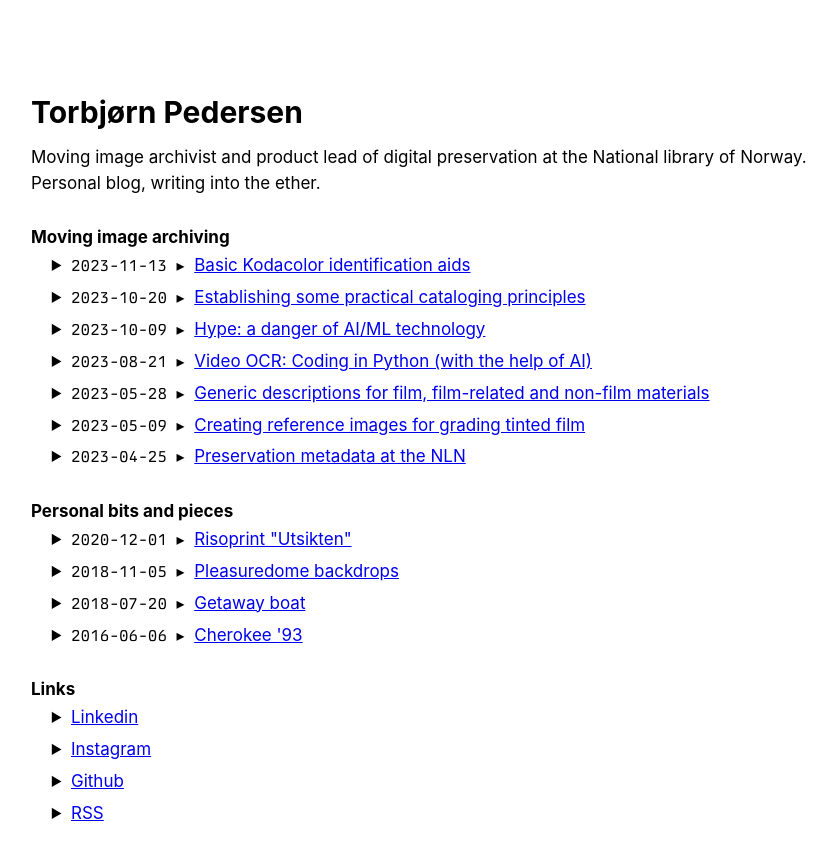
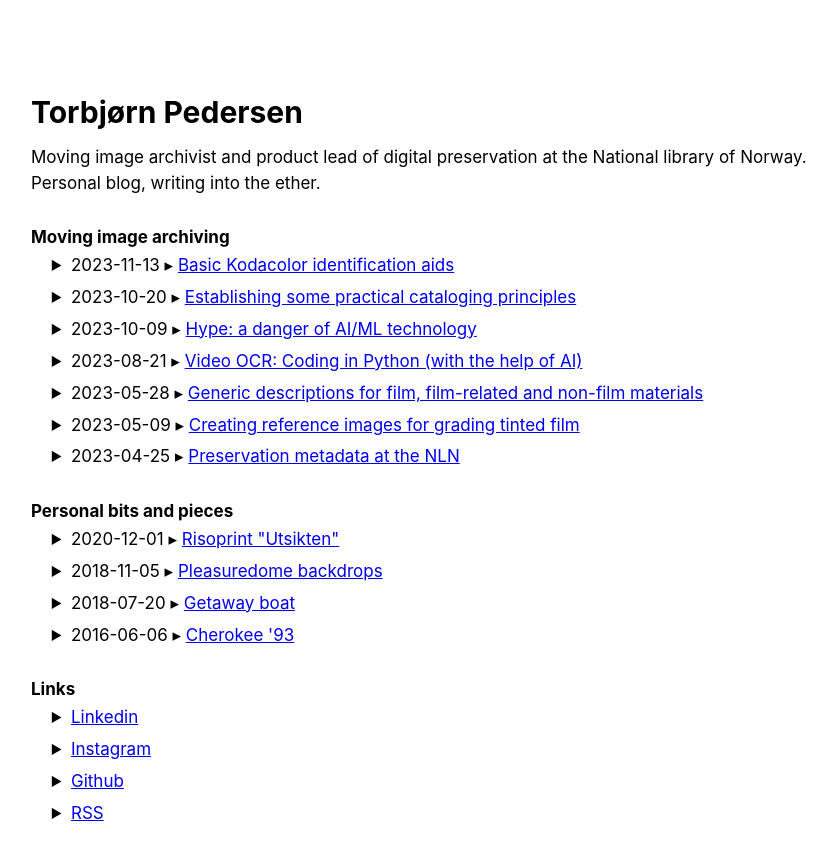
Before and after one commit to torbjornbp/torbjornbp.github.io, a Jekyll site: the page built from index.md, in a window 1280 px wide. Shown: the top 860 px of the page, without its empty margins (209-1046 px from the left). Built offline with Jekyll 4.4.1, drawn with Linux system fonts in a browser that asks for light colours; some web fonts are replaced.

Commit message:
inter font changes

```diff
--- a/_includes/post_list.html
+++ b/_includes/post_list.html
@@ -1,13 +1,3 @@
-<head>
-    <style>
-        span {
-            font-family: 'Berkeley mono';
-            font-style: normal;
-            font-size: 16px;
-        }
-    </style>
-</head>
-
 {%-if include.category-%}
   {%-assign posts = site.categories[include.category]-%}
 {%-else-%}
--- a/assets/css/main.scss
+++ b/assets/css/main.scss
@@ -45,7 +45,7 @@
 
 body {
  font-family: Inter, sans-serif;
-  font-feature-settings: 'liga' 1, 'calt' 1; /* fix for Chrome */
+  font-feature-settings: 'liga' 1, 'calt' 1, 'tnum' 1, 'zero' 1, 'dlig' 1, 'cv05' 1; /* fix for Chrome */
   font-style: normal;
   font-size: 17px;
   line-height: 1.5;
```
